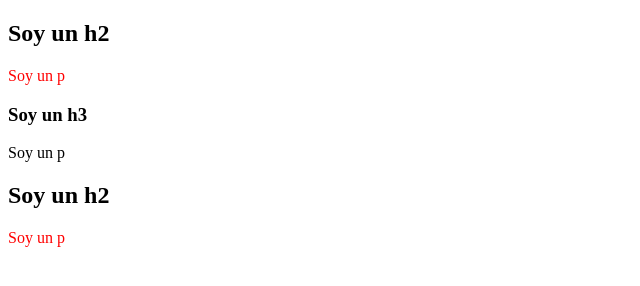
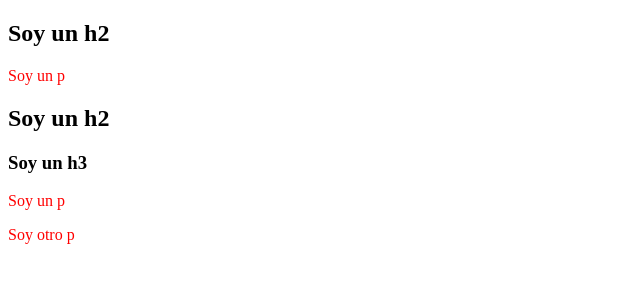
Before and after one commit to MoisesOrozcoPacheco/CursoCSSyHTML, a plain HTML site: page index.html in a window 1280 px wide. Shown: the whole page, without its empty margins (0-640 px from the left). Drawn offline with Linux system fonts and the light colour scheme.

Commit message:
Clase 31/55

```diff
--- a/index.html
+++ b/index.html
@@ -11,10 +11,10 @@
     <div>
         <h2>Soy un h2</h2>
         <p>Soy un p</p>
+        <h2>Soy un h2</h2>
         <h3>Soy un h3</h3>
         <p>Soy un p</p>
-        <h2>Soy un h2</h2>
-        <p>Soy un p</p>
+        <p>Soy otro p</p>
     </div>
 </body>
 </html>
--- a/style.css
+++ b/style.css
@@ -1,3 +1,3 @@
-h2 + p {
+h2 ~ p {
     color:red;
 }
```
